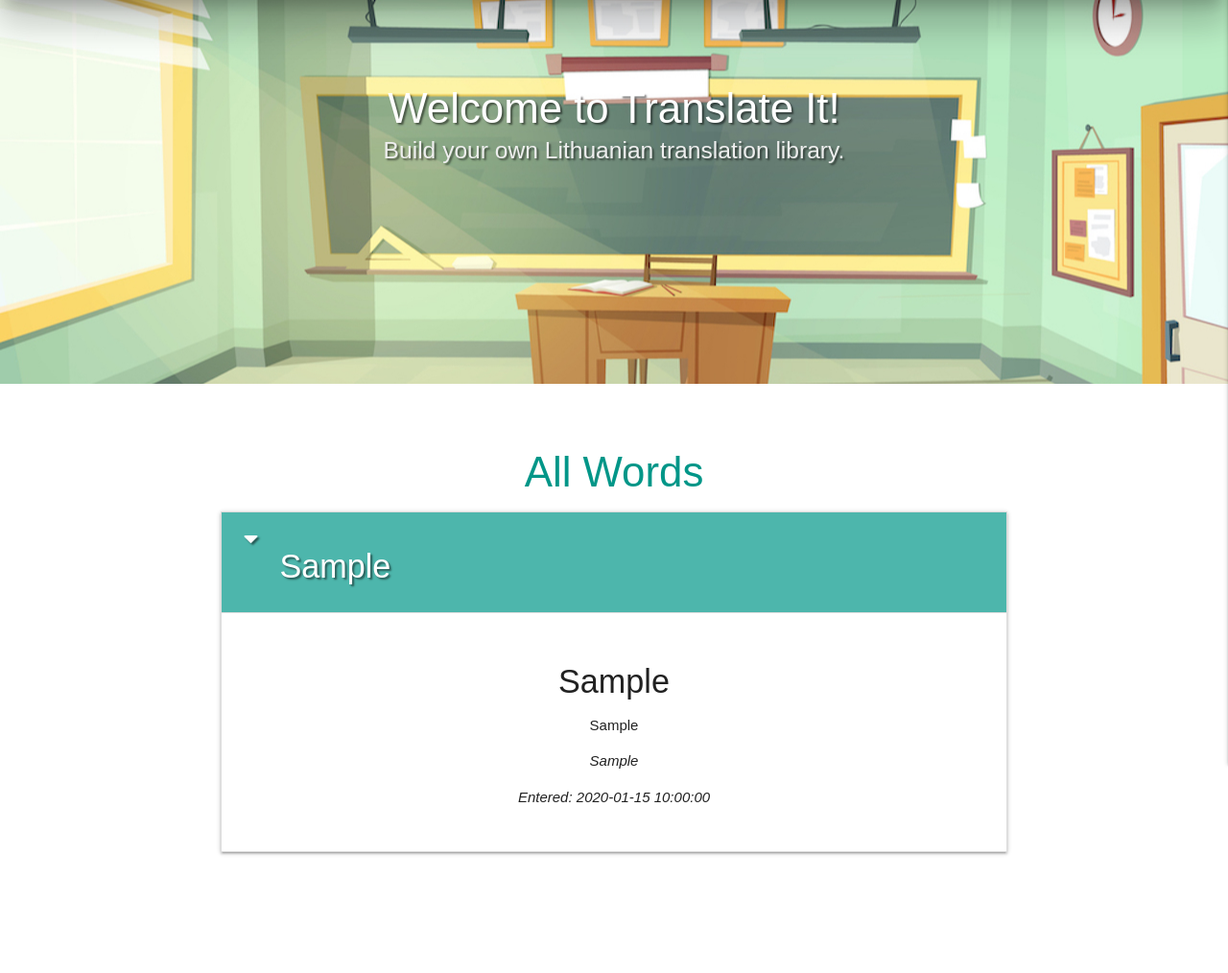
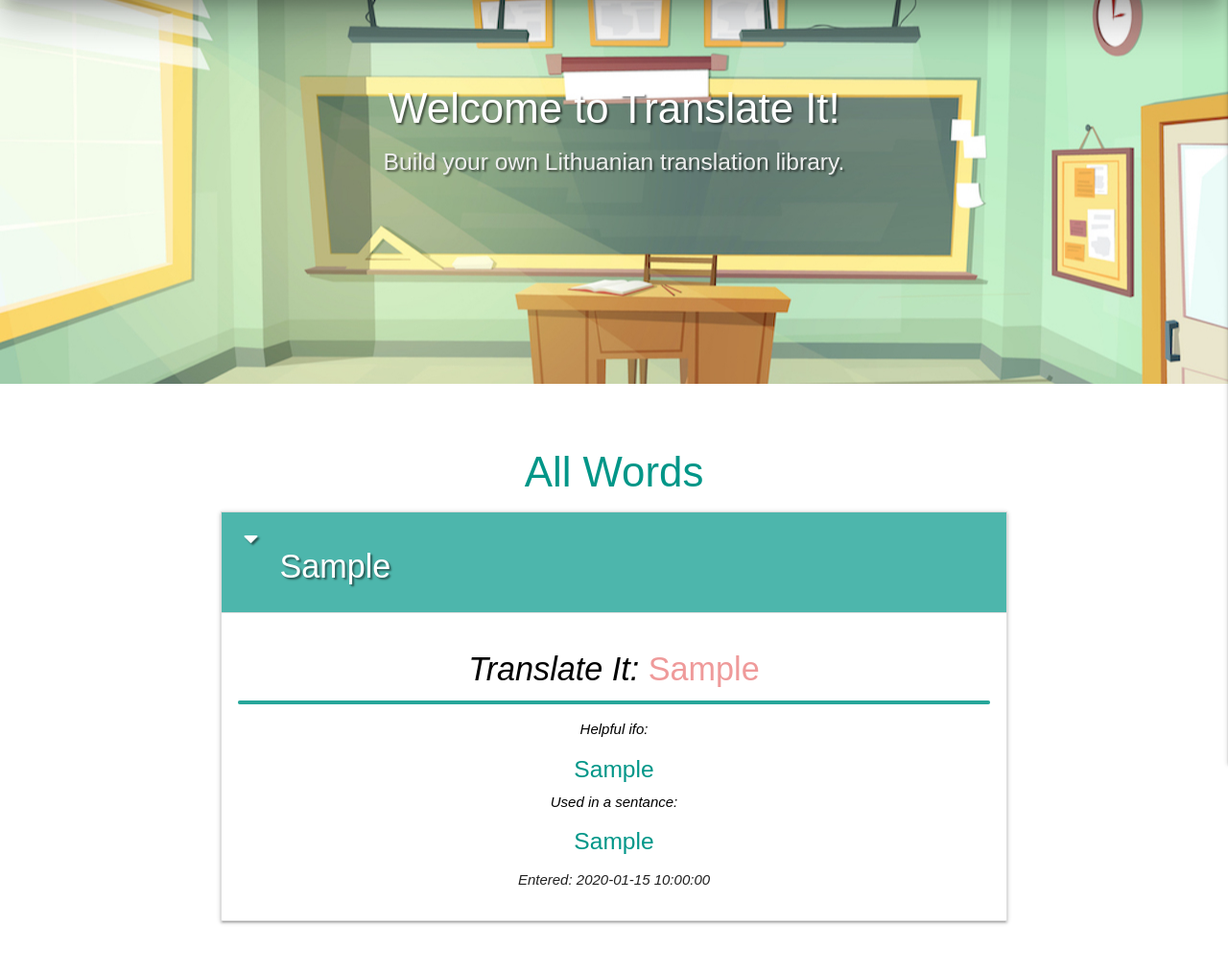
Before and after one commit to Leefarmer83/Translate-It, a Flask app: page / in a window 1280 px wide, after a click that opens the changed part. Shown: the part 64-1078 px from the top of the page at 96% size. Before the commit the page ends 955 px from the top, so only its background shows below. Run offline with Flask 2, Linux system fonts and the light colour scheme; a database or web service that is not in the repository returns one stand-in record (values such as "Sample title"); some libraries are stand-ins or nearby versions; some web fonts are replaced.

Commit message:
changed stile to words in collapsible ul element

```diff
--- a/static/css/style.css
+++ b/static/css/style.css
@@ -11,18 +11,21 @@ body {
     padding: 1px;
 }
 
+.translate {
+    color: brown;
+}
 
 /*------------------ Text Style ------------------*/
 .text-shadow {
     text-shadow: 2px 2px 2px rgba(0, 0, 0, 0.5);
 
 }
-
+/*------------------
 h5 {
     line-height: 0.2;
     margin: 0.1rem 0 .1rem 0;
 }
-
+Text Style ------------------*/
 .container {
     padding: 3%;
 }
@@ -45,3 +48,13 @@ nav .brand-logo {
     font-size: 2.0rem;
 
 }
+
+/*------------------ collapsible card  ------------------*/
+
+.collapsible-body {
+    padding: 2%;
+}
+
+.lightred {
+    color: #EF9A9A;
+}
--- a/templates/words.html
+++ b/templates/words.html
@@ -11,12 +11,15 @@
                 <h4>{{ words.eng_word }}</h4>
             </div>
             <div class="collapsible-body center">
-                <h4>{{ words.lt_word }}</h4>
-            <span>
-                <p>{{ words.helpful_info }}</p>
+                <h4 class="lightred"> <em class="black-text">Translate It: </em>{{ words.lt_word }}</h4>
+                <div class="progress col s6">
+      <div class="determinate" style="width: 100%"></div>
+  </div>
+            <span><em class="black-text">Helpful ifo: </em>
+                <h5 class="teal-text">{{ words.helpful_info }}</h5>
             </span>
-            <span>
-                <p><em>{{ words.used_in_sentence }}</em></p>
+            <span><em class="black-text">Used in a sentance: </em>
+                <h5 class="teal-text">{{ words.used_in_sentence }}</h5>
                 <p><em>Entered: {{ words.created_by }}</em></p>
             </span>
             {% if session.user|lower == words.created_by|lower %}
```
